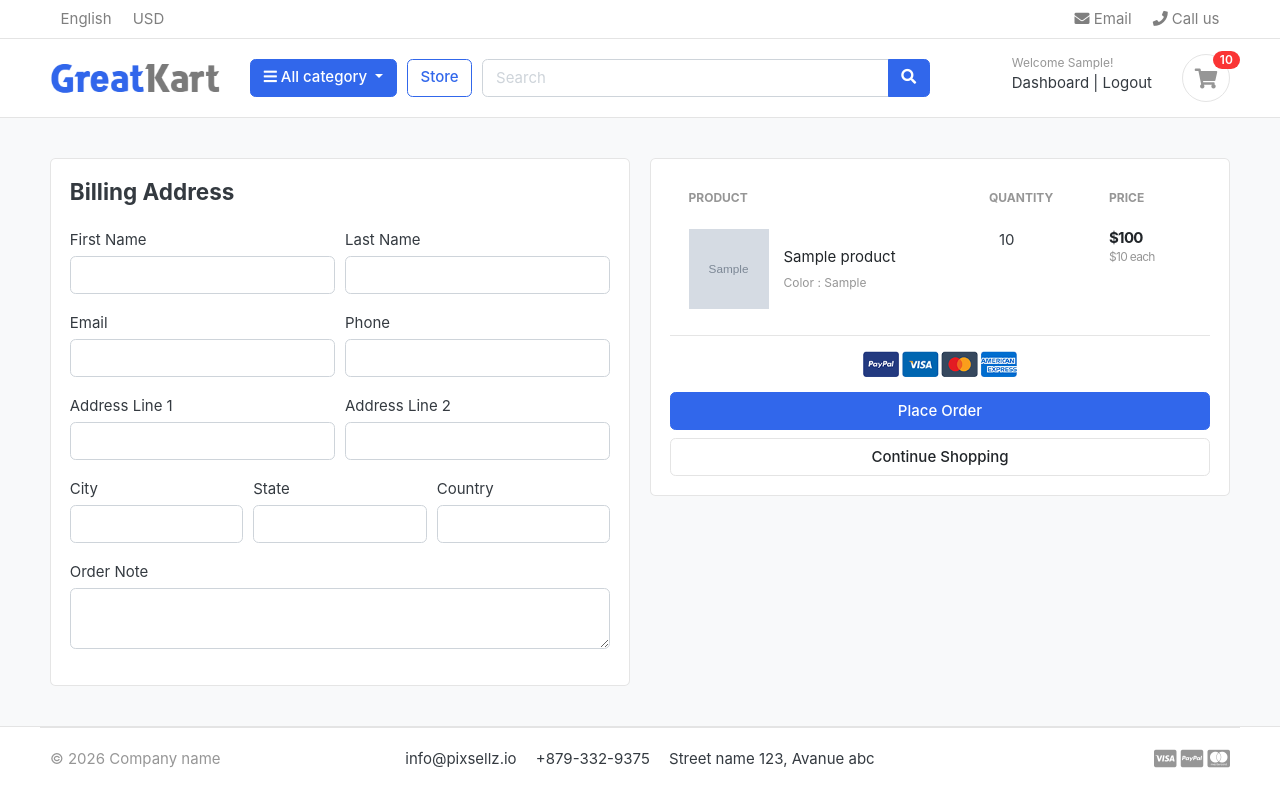
After one commit to Himanshu101020/Django-Advanced-Ecommerce, a Django app: page /cart/checkout/ in a window 1280 px wide. The commit adds this page. Run offline with Django 4.2, Linux system fonts and the light colour scheme; a user stored in the database is signed in; tables that the repository leaves empty hold one stand-in row (values such as "Sample post"); grey boxes marked "Sample" are stand-in pictures; some libraries are stand-ins or nearby versions; some web fonts are replaced.

Commit message:
handled cart and checkout page for the logged in users

```diff
--- a/carts/context_processors.py
+++ b/carts/context_processors.py
@@ -7,8 +7,11 @@ def counter(request):
         return {}
     else:
         try:
-            cart = Cart.objects.all().filter(cart_id=_cartid(request))
-            cart_items = CartItem.objects.all().filter(cart=cart[:1])
+            if request.user.is_authenticated:
+                cart_items = CartItem.objects.all().filter(user=request.user)
+            else:
+                cart = Cart.objects.all().filter(cart_id=_cartid(request))
+                cart_items = CartItem.objects.all().filter(cart=cart[:1])
 
             for cart_item in cart_items:
                 cart_count += cart_item.quantity
--- a/carts/models.py
+++ b/carts/models.py
@@ -1,5 +1,6 @@
 from django.db import models
 
+from accounts.models import Account
 from store.models import Product, Variation
 
 # Create your models here.
@@ -11,9 +12,10 @@ class Cart(models.Model):
         return self.cart_id
 
 class CartItem(models.Model):
+    user = models.ForeignKey(Account, on_delete=models.CASCADE, null=True)
     product = models.ForeignKey(Product, on_delete=models.CASCADE)
     variations = models.ManyToManyField(Variation, blank = True)
-    cart = models.ForeignKey(Cart, on_delete=models.CASCADE)
+    cart = models.ForeignKey(Cart, on_delete=models.CASCADE, null=True)
     quantity = models.IntegerField()
     is_active = models.BooleanField(default=True)
 
--- a/carts/urls.py
+++ b/carts/urls.py
@@ -6,4 +6,5 @@ urlpatterns = [
     path('add_cart/<int:product_id>/', views.add_cart, name='add_cart'),
     path('remove_cart/<int:product_id>/<int:cart_item_id>/', views.remove_cart, name='remove_cart'),
     path('remove_cart_item/<int:product_id>/<int:cart_item_id>/', views.remove_cart_item, name='remove_cart_item'),
+    path('checkout/', views.checkout, name='checkout'),
 ]
--- a/carts/views.py
+++ b/carts/views.py
@@ -3,54 +3,128 @@ from django.shortcuts import get_object_or_404, redirect, render
 from django.core.exceptions import ObjectDoesNotExist
 from store.models import Product, Variation
 from .models import Cart, CartItem
+from django.contrib.auth.decorators import login_required
+from .utils import get_cart_data, _cartid
 
-def _cartid(request):
-    cart = request.session.session_key
-    if not cart:
-        cart = request.session.create()
-    return cart
+# def _cartid(request):
+#     cart = request.session.session_key
+#     if not cart:
+#         cart = request.session.create()
+#     return cart
 
 def add_cart(request, product_id):
-    product = Product.objects.get(id=product_id)
-    product_variation = []
-    if request.method == 'POST':
-        for item in request.POST:
-            key = item
-            value = request.POST[key]
-            try:
-                variation = Variation.objects.get(
+    current_user = request.user
+    product = Product.objects.get(id=product_id) # get the product
+
+    # If the user is authenticated
+    if current_user.is_authenticated:
+        product_variation = []
+        if request.method == 'POST':
+            for item in request.POST:
+                key = item
+                value = request.POST[key]
+
+                try:
+                    variation = Variation.objects.get(
+                        product = product,
+                        variation_category__iexact = key,
+                        variation_value__iexact = value
+                    )
+                    product_variation.append(variation)
+                except:
+                    pass
+
+        cart_item_exists = CartItem.objects.filter(product=product, user=current_user).exists()
+        if cart_item_exists:
+            cart_item = CartItem.objects.filter(product=product, user=current_user)
+            ex_var_list = []
+            id_list = []
+            for item in cart_item:
+                existing_variations = item.variations.all()
+                ex_var_list.append(list(existing_variations))
+                id_list.append(item.id)
+
+            if product_variation in ex_var_list:
+                index = ex_var_list.index(product_variation)
+                item_id = id_list[index]
+
+                item = CartItem.objects.get(product=product, id=item_id)
+                item.quantity += 1
+                item.save()
+            else:
+                item = CartItem.objects.create(
                     product = product,
-                    variation_category__iexact = key,
-                    variation_value__iexact = value
+                    user = current_user,
+                    quantity = 1
                 )
-                product_variation.append(variation)
+                if len(product_variation)>0:
+                    item.variations.add(*product_variation)
+                item.save()
+        else:
+            item = CartItem.objects.create(
+                product=product,
+                user=current_user,
+                quantity=1
+            )
+            if len(product_variation)>0:
+                item.variations.add(*product_variation)
+            item.save()
 
-            except:
-                pass
-    try:
-        cart = Cart.objects.get(cart_id=_cartid(request))
-    except Cart.DoesNotExist:
-        cart = Cart.objects.create(cart_id=_cartid(request))
-    cart.save()
+        return redirect('cart')
 
-    cart_item_exists = CartItem.objects.filter(product=product, cart=cart).exists()
-    if cart_item_exists:
-        cart_item = CartItem.objects.filter(product=product, cart=cart)
-        ex_var_list = []
-        id_list = []
-        for item in cart_item:
-            existing_variations = item.variations.all()
-            ex_var_list.append(list(existing_variations))
-            id_list.append(item.id)
+    # If user is not authenticated
+    else:
+        product_variation = []
+        if request.method == 'POST':
+            for item in request.POST:
+                key = item
+                value = request.POST[key]
+                try:
+                    variation = Variation.objects.get(
+                        product = product,
+                        variation_category__iexact = key,
+                        variation_value__iexact = value
+                    )
+                    product_variation.append(variation)
+
+                except:
+                    pass
+        try:
+            cart = Cart.objects.get(cart_id=_cartid(request))
+        except Cart.DoesNotExist:
+            cart = Cart.objects.create(cart_id=_cartid(request))
+        cart.save()
+
+        cart_item_exists = CartItem.objects.filter(product=product, cart=cart).exists()
+        if cart_item_exists:
+            cart_item = CartItem.objects.filter(product=product, cart=cart)
+            ex_var_list = []
+            id_list = []
+            for item in cart_item:
+                existing_variations = item.variations.all()
+                ex_var_list.append(list(existing_variations))
+                id_list.append(item.id)
 
 
-        if product_variation in ex_var_list:
-            index = ex_var_list.index(product_variation)
-            item_id = id_list[index]
+            if product_variation in ex_var_list:
+                index = ex_var_list.index(product_variation)
+                item_id = id_list[index]
 
-            item = CartItem.objects.get(product=product, id=item_id)
-            item.quantity +=1
-            item.save()
+                item = CartItem.objects.get(product=product, id=item_id)
+                item.quantity +=1
+                item.save()
+
+            else:
+                item = CartItem.objects.create(
+                    product = product,
+                    cart = cart,
+                    quantity = 1
+                )
+                if len(product_variation)>0:
+                    item.variations.add(*product_variation)
+
+                item.save()
+
 
         else:
             item = CartItem.objects.create(
@@ -63,51 +137,21 @@ def add_cart(request, product_id):
 
             item.save()
 
+        return redirect('cart')
 
-    else:
-        item = CartItem.objects.create(
-            product = product,
-            cart = cart,
-            quantity = 1
-        )
-        if len(product_variation)>0:
-            item.variations.add(*product_variation)
-
-        item.save()
-
-    return redirect('cart')
-
-def cart(request, total=0, quantity=0, cart_items=None):
-    tax = 0
-    grand_total = 0
-    try:
-        cart = Cart.objects.get(cart_id = _cartid(request))
-        cart_items = CartItem.objects.filter(cart=cart, is_active=True)
-        for cart_item in cart_items:
-            total += (cart_item.product.price * cart_item.quantity)
-            quantity += cart_item.quantity
-
-        tax = (2 * total)/100
-        grand_total = total + tax
-    except ObjectDoesNotExist:
-        pass
-
-    context = {
-        'total': total,
-        'quantity': quantity,
-        'cart_items': cart_items,
-        'tax': tax,
-        'grand_total': grand_total,
-    }
-
+def cart(request):
+    context = get_cart_data(request)
     return render(request, 'store/cart.html', context)
 
 # view logic for decrement button
 def remove_cart(request, product_id, cart_item_id):
-    cart = Cart.objects.get(cart_id=_cartid(request))
     product = get_object_or_404(Product, id=product_id)
     try:
-        cart_item = CartItem.objects.get(cart=cart, product=product, id=cart_item_id)
+        if request.user.is_authenticated:
+            cart_item = CartItem.objects.get(product=product, user=request.user, id=cart_item_id)
+        else:
+            cart = Cart.objects.get(cart_id=_cartid(request))
+            cart_item = CartItem.objects.get(cart=cart, product=product, id=cart_item_id)
         if cart_item.quantity > 1:
             cart_item.quantity -= 1
             cart_item.save()
@@ -119,9 +163,17 @@ def remove_cart(request, product_id, cart_item_id):
     return redirect('cart')
 
 def remove_cart_item(request, product_id, cart_item_id):
-    cart = Cart.objects.get(cart_id=_cartid(request))
     product = get_object_or_404(Product, id=product_id)
-    cart_item = CartItem.objects.get(cart=cart, product=product, id=cart_item_id)
+    if request.user.is_authenticated:
+        cart_item = CartItem.objects.get(user=request.user, product=product, id=cart_item_id)
+    else:
+        cart = Cart.objects.get(cart_id=_cartid(request))
+        cart_item = CartItem.objects.get(cart=cart, product=product, id=cart_item_id)
 
     cart_item.delete()
     return redirect('cart')
+
+@login_required(login_url='login')
+def checkout(request):
+    context = get_cart_data(request)
+    return render(request, 'store/checkout.html', context)
--- a/store/views.py
+++ b/store/views.py
@@ -7,7 +7,7 @@ from carts.models import CartItem
 
 from .models import Product
 from category.models import Category
-from carts.views import _cartid
+from carts.utils import _cartid
 
 # Create your views here.
 def store(request, category_slug=None):
--- a/templates/accounts/resetPassword.html
+++ b/templates/accounts/resetPassword.html
@@ -20,7 +20,7 @@
           </div> <!-- form-group// -->
 
           <div class="form-group">
-          	<a href="{% url 'login' %}" class="float-right">Already Reset? Login</a>
+          	<p class="float-right">Already Reset?<a href="{% url 'login' %}"> Login</a></p>
 
           </div> <!-- form-group form-check .// -->
           <div class="form-group">
--- a/templates/store/cart.html
+++ b/templates/store/cart.html
@@ -1,4 +1,5 @@
 {% extends 'base.html' %}
+{% load static %}
 
 {% block content %}
 <section class="section-content padding-y bg">
@@ -98,9 +99,9 @@
 			</dl>
 			<hr>
 			<p class="text-center mb-3">
-				<img src="./images/misc/payments.png" height="26">
+				<img src="{% static './images/misc/payments.png' %}" height="26">
 			</p>
-			<a href="./place-order.html" class="btn btn-primary btn-block"> Checkout </a>
+			<a href="{% url 'checkout' %}" class="btn btn-primary btn-block"> Checkout </a>
 			<a href="{% url 'store' %}" class="btn btn-light btn-block">Continue Shopping</a>
 		</div> <!-- card-body.// -->
 		</div> <!-- card.// -->
--- /dev/null
+++ b/templates/store/checkout.html
@@ -0,0 +1,136 @@
+{% extends 'base.html' %}
+{% load static %}
+
+{% block content %}
+<section class="section-content padding-y bg">
+<div class="container">
+
+<!-- ============================ COMPONENT 1 ================================= -->
+<div class="row">
+	<aside class="col-lg-6">
+<div class="card">
+<div class="card-body">
+<h4 class="card-title mb-4">Billing Address</h4>
+<form action="" method="POST">
+<div class="form-row">
+    <div class="col form-group">
+        <label for="">First Name</label>
+        <input type="text" name="first_name" class="form-control" required>
+    </div>
+    <div class="col form-group">
+        <label for="">Last Name</label>
+        <input type="text" name="last_name" class="form-control" required>
+    </div>
+</div>
+<div class="form-row">
+    <div class="col form-group">
+        <label for="">Email</label>
+        <input type="email" name="email" class="form-control" required>
+    </div>
+    <div class="col form-group">
+        <label for="">Phone</label>
+        <input type="text" name="phone" class="form-control" required>
+    </div>
+</div>
+<div class="form-row">
+    <div class="col form-group">
+        <label for="">Address Line 1</label>
+        <input type="text" name="address_line_1" class="form-control" required>
+    </div>
+    <div class="col form-group">
+        <label for="">Address Line 2</label>
+        <input type="text" name="address_line_2" class="form-control">
+    </div>
+</div>
+<div class="form-row">
+    <div class="col form-group">
+        <label for="">City</label>
+        <input type="text" name="city" class="form-control" required>
+    </div>
+    <div class="col form-group">
+        <label for="">State</label>
+        <input type="text" name="state" class="form-control" required>
+    </div>
+	<div class="col form-group">
+        <label for="">Country</label>
+        <input type="text" name="country" class="form-control" required>
+    </div>
+</div>
+<div class="form-row">
+	<div class="col form-group">
+        <label for="">Order Note</label>
+        <textarea name="order_note" rows="2" class="form-control"></textarea>
+    </div>
+</div>
+</div>
+</div> <!-- card.// -->
+
+	</aside> <!-- col.// -->
+	<aside class="col-lg-6">
+
+		<div class="card">
+		<div class="card-body">
+			<table class="table table-borderless table-shopping-cart">
+<thead class="text-muted">
+<tr class="small text-uppercase">
+  <th scope="col">Product</th>
+  <th scope="col" width="120">Quantity</th>
+  <th scope="col" width="120">Price</th>
+</tr>
+</thead>
+<tbody>
+{% for item in cart_items %}
+<tr>
+	<td>
+		<figure class="itemside align-items-center">
+			<div class="aside"><img src="{{ item.product.images.url }}" class="img-sm"></div>
+			<figcaption class="info">
+				<a href="{{ item.product.get_url }}" class="title text-dark">{{ item.product.product_name }}</a>
+				<p class="text-muted small">
+				{% if item.variations %}
+					{% for i in item.variations.all %}
+						{{ i.variation_category | capfirst }} : {{ i.variation_value | capfirst }} <br>
+					{% endfor %}
+				{% endif %}
+				</p>
+			</figcaption>
+		</figure>
+	</td>
+
+	<td>
+		<!-- col.// -->
+					<div class="col">
+						<label for="">{{item.quantity}}</label>
+					</div> <!-- col.// -->
+	</td>
+	<td>
+		<div class="price-wrap">
+			<var class="price">${{ item.subtotal  }}</var>
+			<small class="text-muted"> ${{ item.product.price }} each </small>
+		</div> <!-- price-wrap .// -->
+	</td>
+</tr>
+{% endfor %}
+</tbody>
+</table>
+			<hr>
+			<p class="text-center mb-3">
+				<img src="{% static './images/misc/payments.png' %}" height="26">
+			</p>
+			<button type="submit" class="btn btn-primary btn-block" name="submit">Place Order</button>
+			<a href="{% url 'store' %}" class="btn btn-light btn-block">Continue Shopping</a>
+		</form>
+		</div> <!-- card-body.// -->
+		</div> <!-- card.// -->
+
+</aside> <!-- col.// -->
+
+
+</div> <!-- row.// -->
+
+<!-- ============================ COMPONENT 1 END .// ================================= -->
+
+</div> <!-- container .//  -->
+</section>
+<!-- ========================= SECTION CONTENT END// ========================= -->
+{% endblock %}
```
Also changed, not shown: accounts/views.py (+60 -1 lines), carts/utils.py (added, +48 -0 lines), carts/migrations/0003_cartitem_user_alter_cartitem_cart.py (added).
